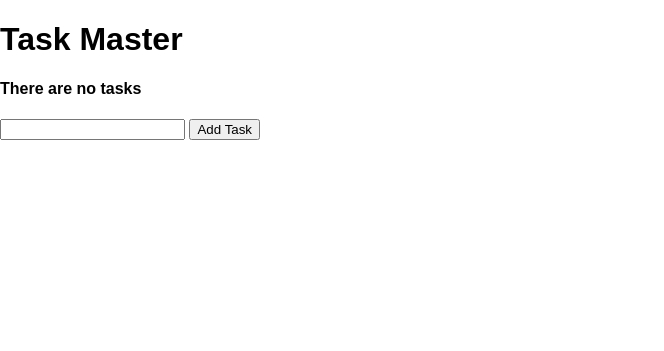
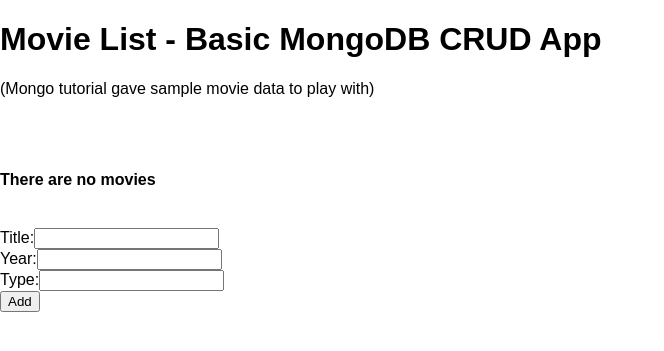
Before and after one commit to johnsfalconi/PyMongoBasicCRUD, a Flask app: page / in a window 1280 px wide. Shown: the top 351 px of the page, without its empty margins (0-664 px from the left). Run offline with Flask 2, Linux system fonts and the light colour scheme; data that the repository does not hold is empty; some libraries are stand-ins or nearby versions.

Commit message:
movie list update

```diff
--- a/app.py
+++ b/app.py
@@ -1,63 +1,51 @@
 from flask import Flask, render_template, url_for, request, redirect
-from flask_sqlalchemy import SQLAlchemy
+from flask_pymongo import PyMongo
+from bson.objectid import ObjectId
 from datetime import datetime
 
 app = Flask(__name__)
-app.config['SQLALCHEMY_DATABASE_URI'] = 'sqlite:///test.db'
-db = SQLAlchemy(app)
-
-class Todo(db.Model):
-    id = db.Column(db.Integer, primary_key = True)
-    content = db.Column(db.String(200), nullable = False)
-    date_created = db.Column(db.DateTime, default = datetime.utcnow)
+app.config['MONGO_DBNAME'] = 'video'
+app.config["MONGO_URI"] = 'mongodb://stallapp:stall123@cluster0-shard-00-00.bjwrh.mongodb.net:27017,cluster0-shard-00-01.bjwrh.mongodb.net:27017,cluster0-shard-00-02.bjwrh.mongodb.net:27017/video?ssl=true&replicaSet=Cluster0-shard-0&authSource=admin&retryWrites=true&w=majority'
+mongo = PyMongo(app)
 
 def __repr__(self):
     return '<Task %r' % self.id
 
 #add
-@app.route('/', methods=['POST', 'GET'])
+@app.route("/", methods = ['POST', 'GET'])
 def index():
     if request.method == 'POST':
-        task_content = request.form['content']
-        new_task = Todo(content=task_content)
-
         try:
-            db.session.add(new_task)
-            db.session.commit()
+            mongo.db.myMovies.insert_one({'title':str(request.form['title']), 'year':int(request.form['year']), 'type':str(request.form['type']) })
             return redirect('/')
         except:
-            return 'There was an issue adding your task'
-
+            return 'There was an issue adding'
     else:
-        tasks = Todo.query.order_by(Todo.date_created).all()
-        return render_template('index.html', tasks = tasks)
+        my_movie = list(mongo.db.myMovies.find())
+        return render_template("index.html", movies = my_movie)
 
 #delete
-@app.route('/delete/<int:id>')
+@app.route('/delete/<id>')
 def delete(id):
-    task_to_delete = Todo.query.get_or_404(id)
-
     try:
-        db.session.delete(task_to_delete)
-        db.session.commit()
+        mongo.db.myMovies.delete_one({"_id":ObjectId(id)})
         return redirect('/')
     except:
         return 'there was a problem deleting'
 
-#update
-@app.route('/update/<int:id>', methods = ['GET', 'POST'])
+# update
+@app.route('/update/<id>', methods = ['GET', 'POST'])
 def update(id):
-    task = Todo.query.get_or_404(id)
+    my_movie = mongo.db.myMovies.find_one_or_404({'_id':ObjectId(id)})
 
     if request.method == 'POST':
-        task.content = request.form['content']
+        mongo.db.myMovies.update_one({"_id":ObjectId(id)},{"$set":{'title':str(request.form['title']), 'year':int(request.form['year']), 'type':str(request.form['type']) }})
         try:
-            db.session.commit()
             return redirect('/')
         except:
-            return 'there was an issue updating your task'
+            return 'there was an issue updating'
     else:
-        return render_template('update.html', task=task)
+        return render_template('update.html', movies = my_movie)
 
 if __name__ == "__main__":
     app.run(debug=True)
--- a/requirements.txt
+++ b/requirements.txt
@@ -1,9 +1,13 @@
 click==7.1.2
+DateTime==4.3
 Flask==1.1.2
+Flask-PyMongo==2.3.0
 Flask-SQLAlchemy==2.4.4
-gunicorn==20.0.4
 itsdangerous==1.1.0
 Jinja2==2.11.2
 MarkupSafe==1.1.1
+pymongo==3.11.0
+pytz==2020.1
 SQLAlchemy==1.3.19
 Werkzeug==1.0.1
+zope.interface==5.1.0
--- a/templates/index.html
+++ b/templates/index.html
@@ -7,33 +7,40 @@
 {% block body %}
     <div>
 
-        <h1>Task Master</h1>
+        <h1>Movie List - Basic MongoDB CRUD App</h1>
+        <p>(Mongo tutorial gave sample movie data to play with)</p>
+        <br><br>
 
-        {% if tasks|length < 1 %}
-        <h4>There are no tasks</h4>
+        {% if movies|length < 1 %}
+        <h4>There are no movies</h4>
         {% else %}
         <table>
             <tr>
-                <th>Task</th>
-                <th>Added</th>
-                <th>Actions</th>
+                <th>TITLE</th>
+                <th>YEAR</th>
+                <th>TYPE</th>
+                <th>ACTIONS</th>
             </tr>
-            {% for task in tasks %}
+            {% for movie in movies %}
                 <tr>
-                    <td>{{ task.content }}</td>
-                    <td>{{ task.date_created.date() }}</td>
+                    <td>{{ movie['title'] }}</td>
+                    <td>{{ movie['year'] }}</td>
+                    <td>{{ movie['type'] }}</td>
                     <td>
-                        <a href="/delete/{{task.id}}">Delete</a>
+                        <a href="/delete/{{movie['_id']}}">Delete</a>
                         <br>
-                        <a href="/update/{{task.id}}">Update</a>
+                        <a href="/update/{{movie['_id']}}">Update</a>
                     </td>
                 </tr>
             {% endfor %}
         </table>
         {% endif %}
+        <br>
         <form actions="/" method="POST">
-            <input type = "text" name = "content" id = "content">
-            <input type = "submit" value="Add Task">
+            <label>Title:</label><input type = "text" name = "title" id = "title"><br>
+            <label>Year:</label><input type = "text" name = "year" id = "year"><br>
+            <label>Type:</label><input type = "text" name = "type" id = "type"><br>
+            <input type = "submit" value="Add">
         </form>
     </div>
 
```
Also changed, not shown: mongo.py (added, +16 -0 lines), templates/update.html (+6 -4 lines).
